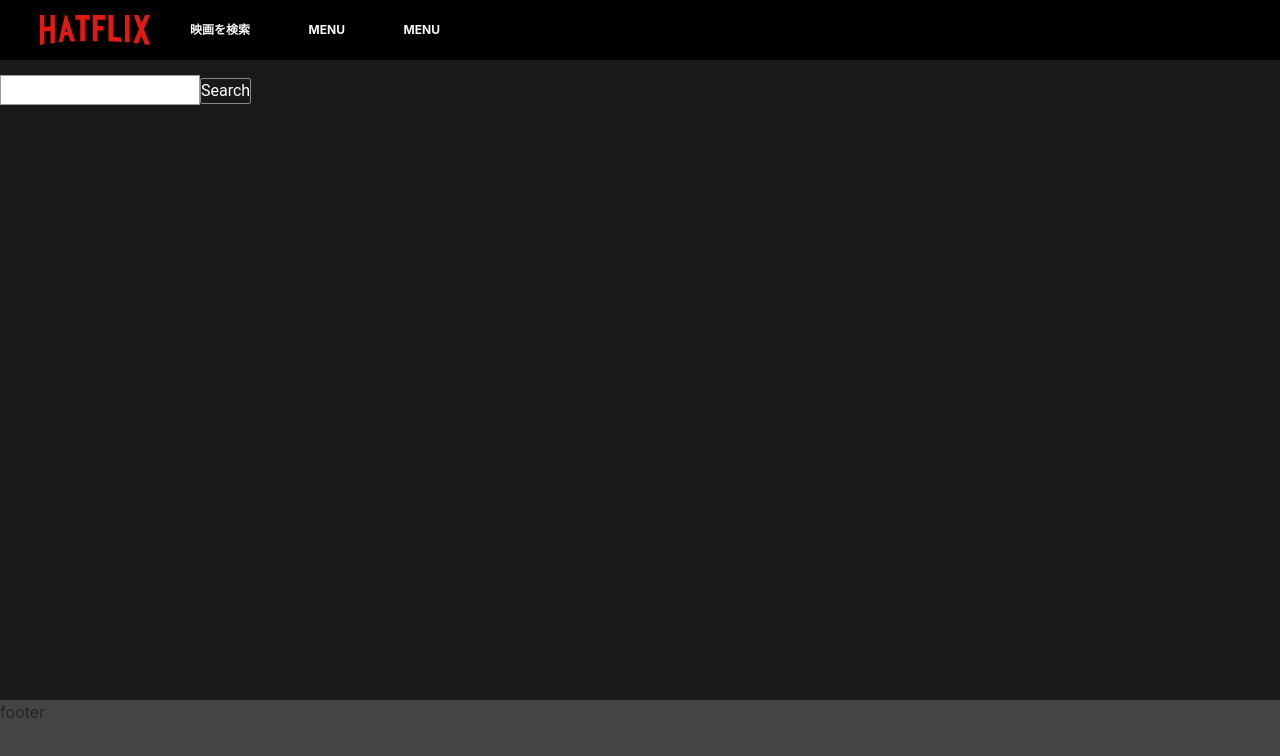
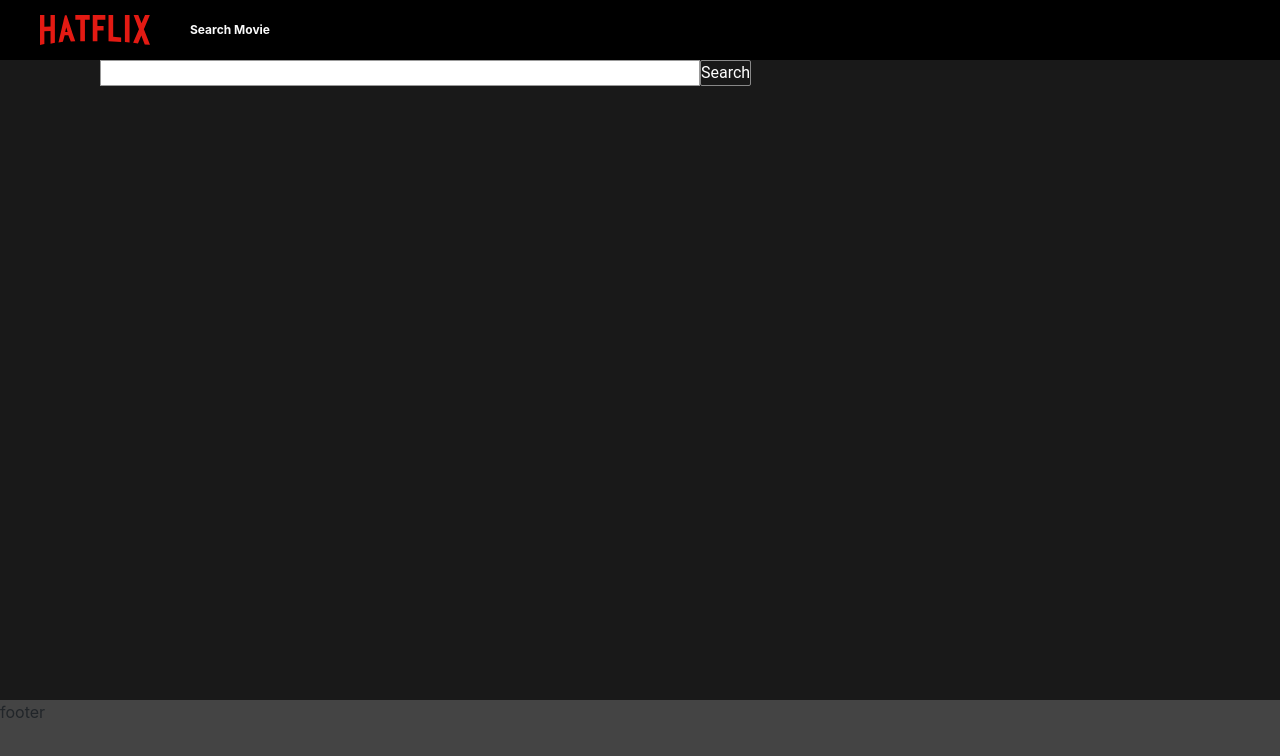
Before and after one commit to kosukenemy/search-movie-app, a React (Create React App) app: page /search in a window 1280 px wide. Shown: the top 756 px of the page. Built offline with nearby package versions, Linux system fonts and the light colour scheme.

Commit message:
Loading読み込み修正

```diff
--- a/src/App.css
+++ b/src/App.css
@@ -18,11 +18,16 @@ a { text-decoration: none !important; }
 
 .hide { transition: all 0.5s ease-in-out; opacity: 0;}
 
+.is-none {
+  display: none !important;
+}
 
 .is-loaded {
   animation: fadeIn 3s ease 0s 1 normal;
   overflow: hidden;
+  display: none;
 }
+
 
 @keyframes fadeIn {
   0% {
@@ -33,6 +38,11 @@ a { text-decoration: none !important; }
 
   }
 }
+
+
+.is-loadedBefore { display: none;}
+
+.is-loadedAfter { display: block; }
 
 
 /* カルーセル prev / next arrow */
--- a/src/App.js
+++ b/src/App.js
@@ -2,7 +2,7 @@
 import './App.css';
 import styled, {css} from 'styled-components'
 import { BrowserRouter, Route, Router , Switch, useParams } from "react-router-dom";
-
+import React, { useState , useRef , useEffect  } from 'react';
 
 
 // component
@@ -19,10 +19,21 @@ import Loading from './Loading';
 import ModalWindow from './page/ModalWindow';
 
 
+function App() {
+  const LoadingRef = useRef();
+
+  useEffect(() => {
+
+
+    setTimeout( () => {
+      console.log(LoadingRef);
+      LoadingRef.current.classList.remove('is-none')
+    },2000)
+
+  },[])
 
 
 
-function App() {
   return (
     <>
       <BrowserRouter>
@@ -30,7 +41,9 @@ function App() {
         <ScrollToTop>
           {/* loading */}
           <Loading />
-          <AppContainer>
+          <AppContainer
+            className="app-container is-none"
+            ref={LoadingRef} >
             <Header/>
             <>
 
@@ -89,6 +102,7 @@ const AppContainer = styled.div`
     grid-template-rows: 60px 1fr 100px;
     grid-template-columns: 1fr;
     min-height:100vh;
+
 `;
 
 
--- a/src/Loading.jsx
+++ b/src/Loading.jsx
@@ -1,28 +1,22 @@
-import React, { useState } from 'react';
-import {  useRef , useEffect  } from 'react';
+import React, { useState , useEffect } from 'react';
 import styled, { css } from 'styled-components'
 
 export default function Loading() {
 
-    const [ loading , setLoading ] = useState(false);
-    const LoadingRef = useRef();
+    const [isLoad, setLoadingActive] = useState("false");
 
-    useEffect(() => {
-        if ( () => setLoading(true) ) {
-            setTimeout(() => {
-                LoadingRef.current.style.display ="none"
-            }, 3000);
-        } else {}
-    },[])
+    const Loading = () => {
+
+        setTimeout(() => {
+            setLoadingActive(!isLoad);
+        }, 2000);
+
+    };
 
 
     return (
         <>
-        <LoadingContainer
-            onLoad={ () => setLoading(true)}
-            className={`loadingContainer ${loading && "is-loaded" }`}
-            ref={LoadingRef}
-            >
+        <LoadingContainer className={isLoad ? "loadingView" : "is-loaded"} onLoad={Loading}>
             <img src={`${process.env.PUBLIC_URL}/logo.svg`} />
         </LoadingContainer>
         </>
--- a/src/components/Header.jsx
+++ b/src/components/Header.jsx
@@ -40,12 +40,14 @@ export const media = {
 }
 
 const Column = styled.div`
+    width:100%;
+    height:60px;
     background:#000;
     grid-row: 1;
     grid-column: 1 / span 2;
-    border-bottom: #444;
     display: flex;
     align-items:center;
+    z-index:10;
 
 
 
--- a/src/components/SideBar.jsx
+++ b/src/components/SideBar.jsx
@@ -9,21 +9,11 @@ function SideBar(){
     <>
     <Nav>
     <ul>
-{/*         <li><Link to="/">
-        HOME
-        </Link></li> */}
-        <li><Link to="/search">
-        映画を検索
-        </Link></li>
-        <li><Link to="/MENU3">
-        MENU
-        </Link></li>
-        <li><Link>
-        MENU
-        </Link></li>
-{/*         <li>
-            <ModalWindow />
-        </li> */}
+        <li>
+        <Link to="/search">
+            Search Movie
+        </Link>
+        </li>
     </ul>
 
     </Nav>
--- a/src/page/MovieCard.jsx
+++ b/src/page/MovieCard.jsx
@@ -36,7 +36,7 @@ const SearchResultBox = styled.div`
 `;
 
 const CardContainer = styled.div`
-    width:860px;
+    width:1080px;
     margin:0 auto;
     display:flex;
     flex-wrap:wrap;
@@ -59,7 +59,7 @@ const CardTitle = styled.p`
     font-weight: 600;
     text-align:left;
     line-height: 1.8;
-    color:#333;
+    color:#fff;
     text-decoration:none;
     margin-bottom:20px;
 `;
--- a/src/page/SerchMovie.jsx
+++ b/src/page/SerchMovie.jsx
@@ -1,6 +1,7 @@
 import React, {useState} from 'react';
 import styled, {css} from 'styled-components'
 import MovieCard from './MovieCard';
+import { BrowserRouter, Route, Router , Switch, useParams ,Link } from "react-router-dom";
 
 export default function SearchMovie() {
 
@@ -33,6 +34,7 @@ export default function SearchMovie() {
 
     return (
         <>
+        <SearchMovieContainer>
             <SearchForm onSubmit={searchMovies}>
                 <label className="label" htmlFor="query">
                     <InputText className="input" id="keyWords" type="text" name="query" required="required" placeholder="" value={query} onChange={(e) => setQuery(e.target.value)}/>
@@ -45,19 +47,26 @@ export default function SearchMovie() {
                     <p id="searchResults"></p>
                 </SearchResults>
             </SearchForm>
+
             <>
                 {movies.filter(movie => movie.poster_path).map(movie => (
                     <MovieCard movie={movie} key={movie.id}/>
                 ))}
             </>
+        </SearchMovieContainer>
         </>
     )
 }
 
+const SearchMovieContainer = styled.div`
+    width:1080px;
+    margin:0 auto;
+
+`;
+
 
 const SearchForm = styled.form`
-    margin-top: 15px;
-    margin-right: 50px;
+
 `;
 
 const SearchFormTitle = styled.p`
@@ -72,8 +81,7 @@ const SearchFormTitle = styled.p`
 
 const InputText = styled.input`
     font-family: 'Roboto', sans-serif;
-    width:200px;
-    height: 30px;
+    width:600px;
     padding-left: 10px;
     border: 0.2px solid #999;
 `;
```
Also changed, not shown: 1 other file (tests, documents, lock files or other folders).
